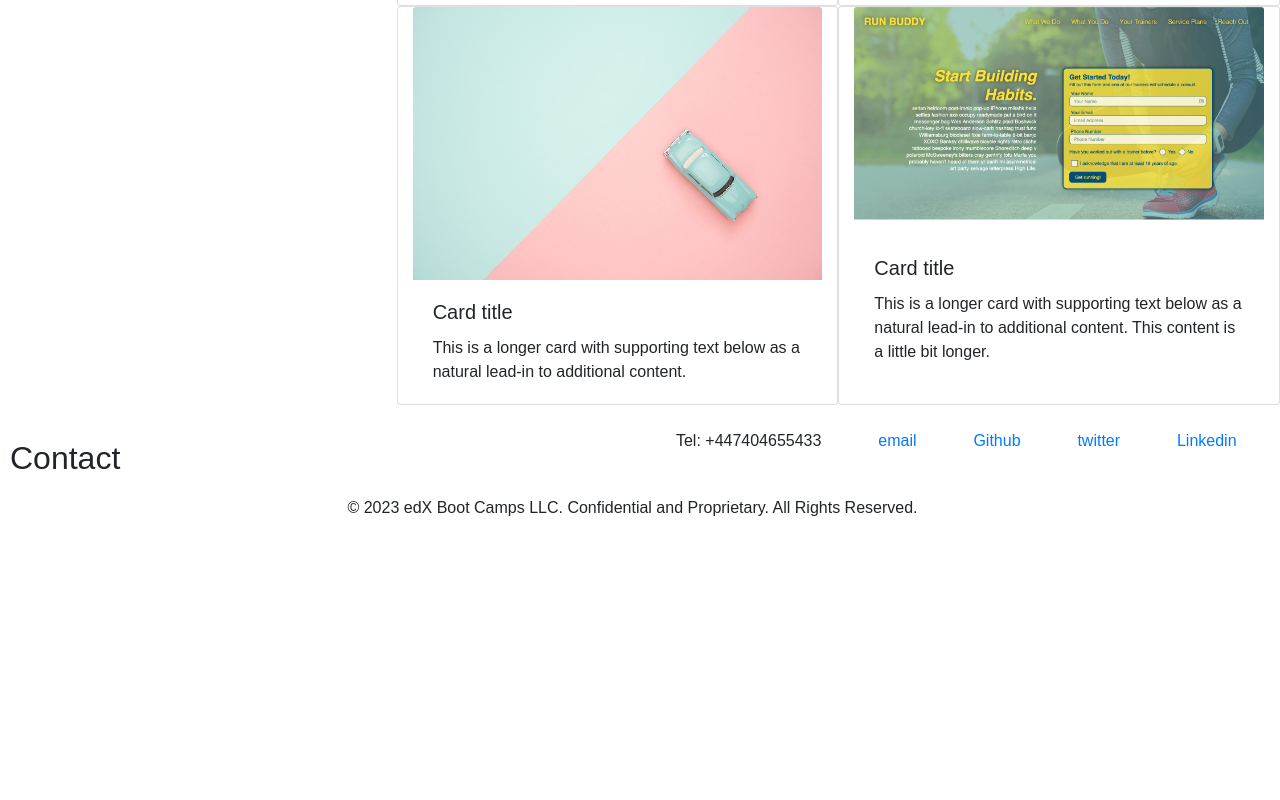
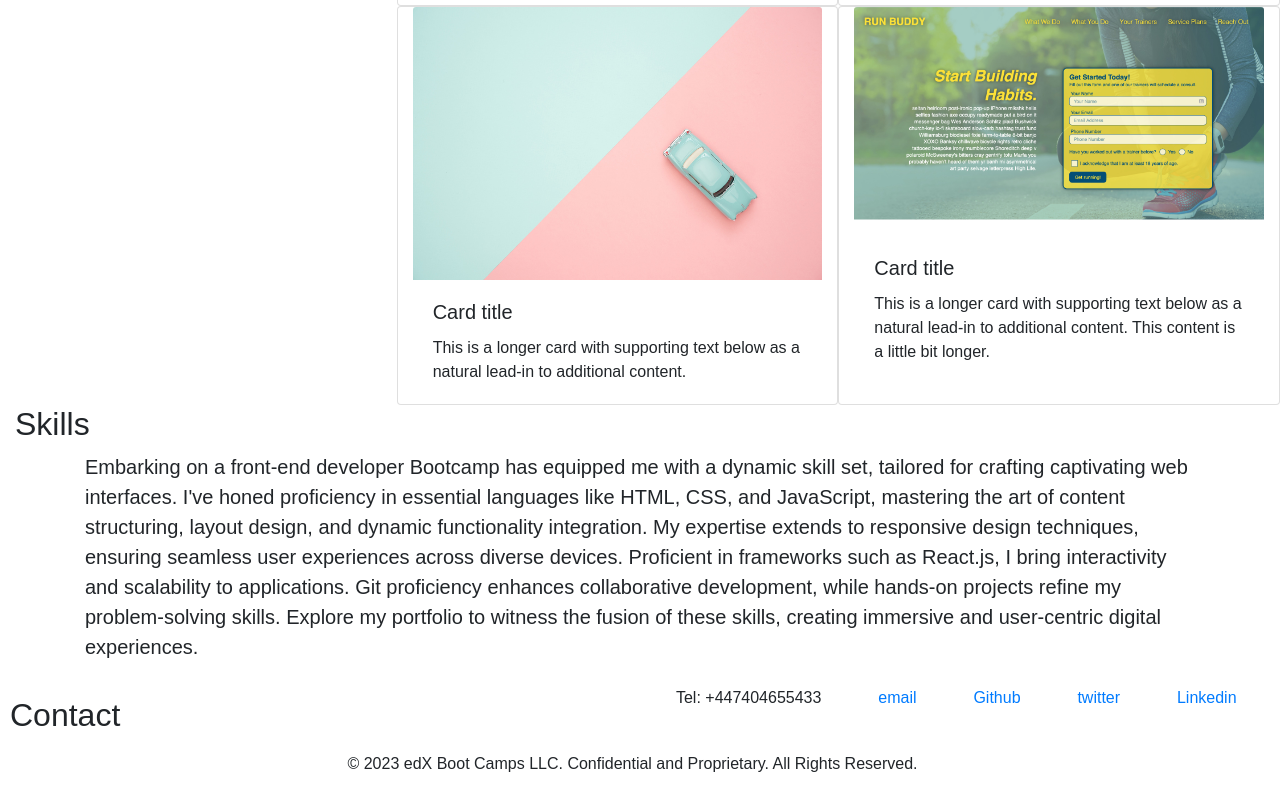
Before and after one commit to englburc/bootstrap-portfolio, a plain HTML site: page index.html in a window 1280 px wide. Shown: the part 1745-2545 px from the top of the page. Before the commit the page ends 2289 px from the top, so only its background shows below. Drawn offline with nearby package versions, Linux system fonts and the light colour scheme.

Commit message:
added skills section and link to it at the top nav bar

```diff
--- a/index.html
+++ b/index.html
@@ -26,8 +26,8 @@
         <div class="collapse navbar-collapse links" id="navbarNavAltMarkup">
             <div class="navbar-nav">
                 <a class="nav-item nav-link active" href="#about">About Me </a>
+                <a class="nav-item nav-link active" href="#work">My Work</a>
                 <a class="nav-item nav-link active" href="#skills">Skills</a>
-                <a class="nav-item nav-link active" href="#work">My Work</a>
                 <a class="nav-item nav-link active" href="#contact">Contact Me</a>
             </div>
         </div>
@@ -52,7 +52,7 @@
     </div>
     <!-- work section -->
     <main class="container-main">
-        <div class="col-12 col-md-4 d-flex align-items-center work">
+        <div class="col-12 col-md-4 d-flex align-items-center">
             <h2 id="work">Work</h2>
         </div>
         <div class="row row-cols-1 row-cols-md-2 g-4">
@@ -108,8 +108,28 @@
                 <!-- </div> -->
             </div>
     </main>
+    <!-- skills section -->
+
+    <!-- <section class="skills" id="skills"> -->
+    <div class="col-12 col-md-4 d-flex align-items-center skills">
+        <h2 id="skills">Skills</h2>
+    </div>
+    <div class="container">
+
+        <p class="lead">
+            Embarking on a front-end developer Bootcamp has equipped me with a dynamic skill set, tailored for crafting
+            captivating web interfaces. I've honed proficiency in essential languages like HTML, CSS, and JavaScript,
+            mastering the art of content structuring, layout design, and dynamic functionality integration. My expertise
+            extends to responsive design techniques, ensuring seamless user experiences across diverse devices.
+            Proficient in frameworks such as React.js, I bring interactivity and scalability to applications. Git
+            proficiency enhances collaborative development, while hands-on projects refine my problem-solving skills.
+            Explore my portfolio to witness the fusion of these skills, creating immersive and user-centric digital
+            experiences.
+        </p>
+    </div>
 
 
+    </section>
     <footer id="contact" class="my-4 ">
         <div class="row ">
             <div class="col-12 col-md-6">
```
